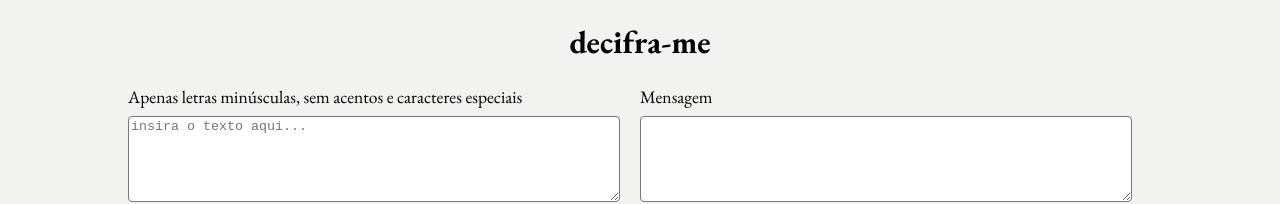
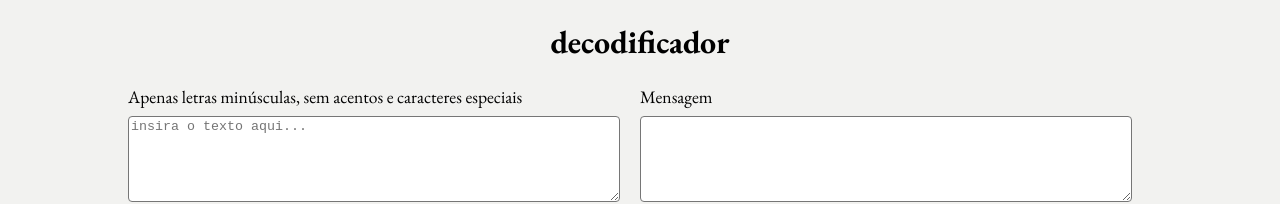
Before and after one commit to ailujailuj/cripto, a plain HTML site: page index.html in a window 1280 px wide. Shown: the top 204 px of the page. Drawn offline with nearby package versions, Linux system fonts and the light colour scheme; a web font is replaced by a local one.

Commit message:
Update index.html
alteração de nome da página

```diff
--- a/index.html
+++ b/index.html
@@ -8,7 +8,7 @@
 <title> Decodificador </title>
 </head>
 <body>
-	<h1 class="titulo"> decifra-me</h1>
+	<h1 class="titulo"> decodificador</h1>
 <main class="main">
 	<div class="form">
 		<form>
```
